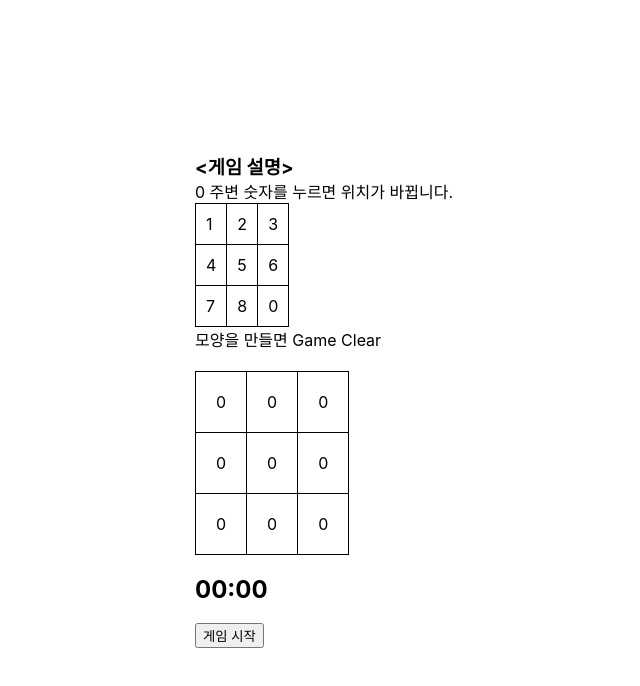
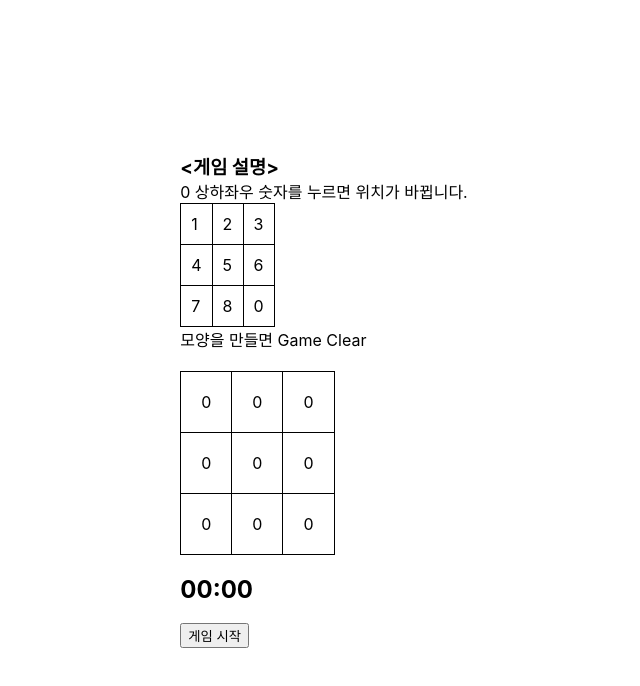
Before and after one commit to dobot0101/numberSlideGame, a React (Create React App) app: page / in a window 1280 px wide. Shown: the top 686 px of the page, without its empty margins (316-956 px from the left). Built offline with nearby package versions, Linux system fonts and the light colour scheme.

Commit message:
게임 설명 수정

```diff
--- a/src/App.js
+++ b/src/App.js
@@ -120,10 +120,9 @@ const App = () => {
 
   return (
     <div>
-      {/* 게임 설명 추가 */}
       <div>
         <h3 style={{ margin: 0 }}>{"<게임 설명>"}</h3>
-        0 주변 숫자를 누르면 위치가 바뀝니다.
+        0 상하좌우 숫자를 누르면 위치가 바뀝니다.
         <br />
         <table>
           <tr>
```
